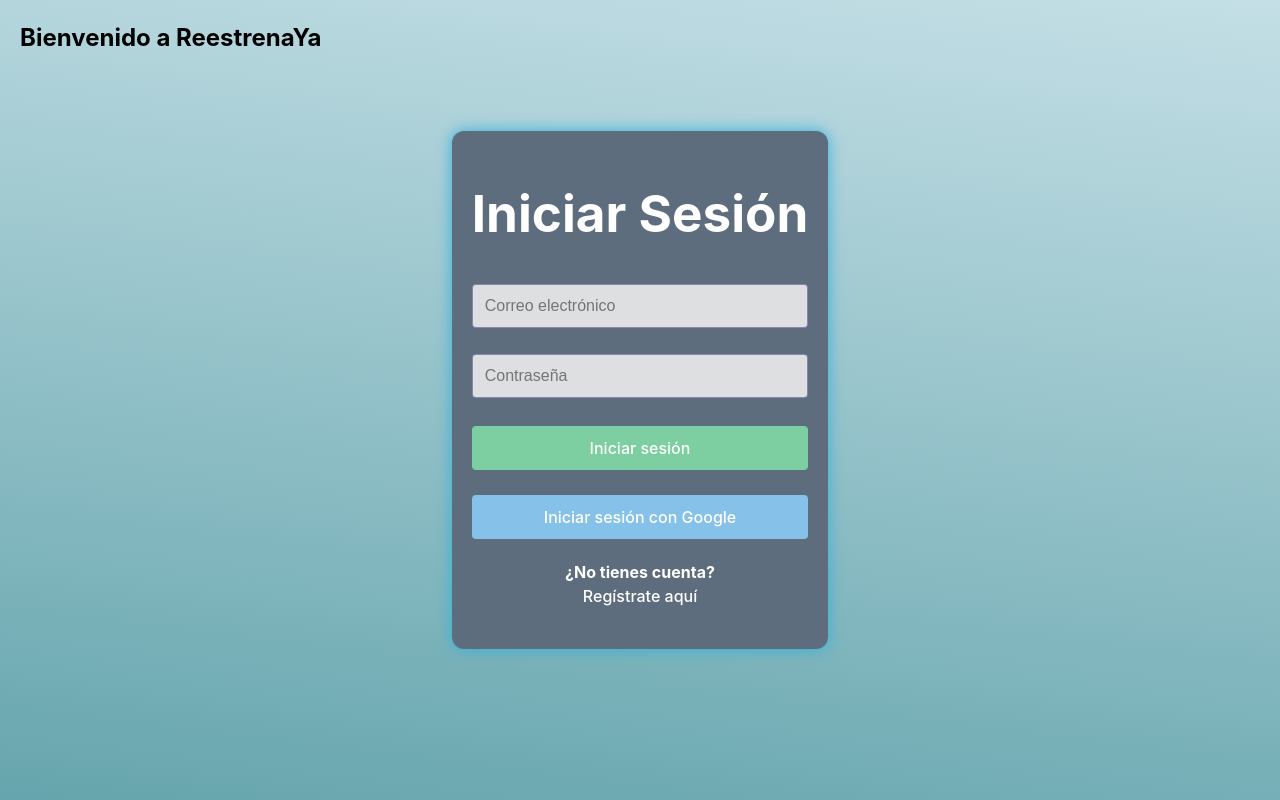
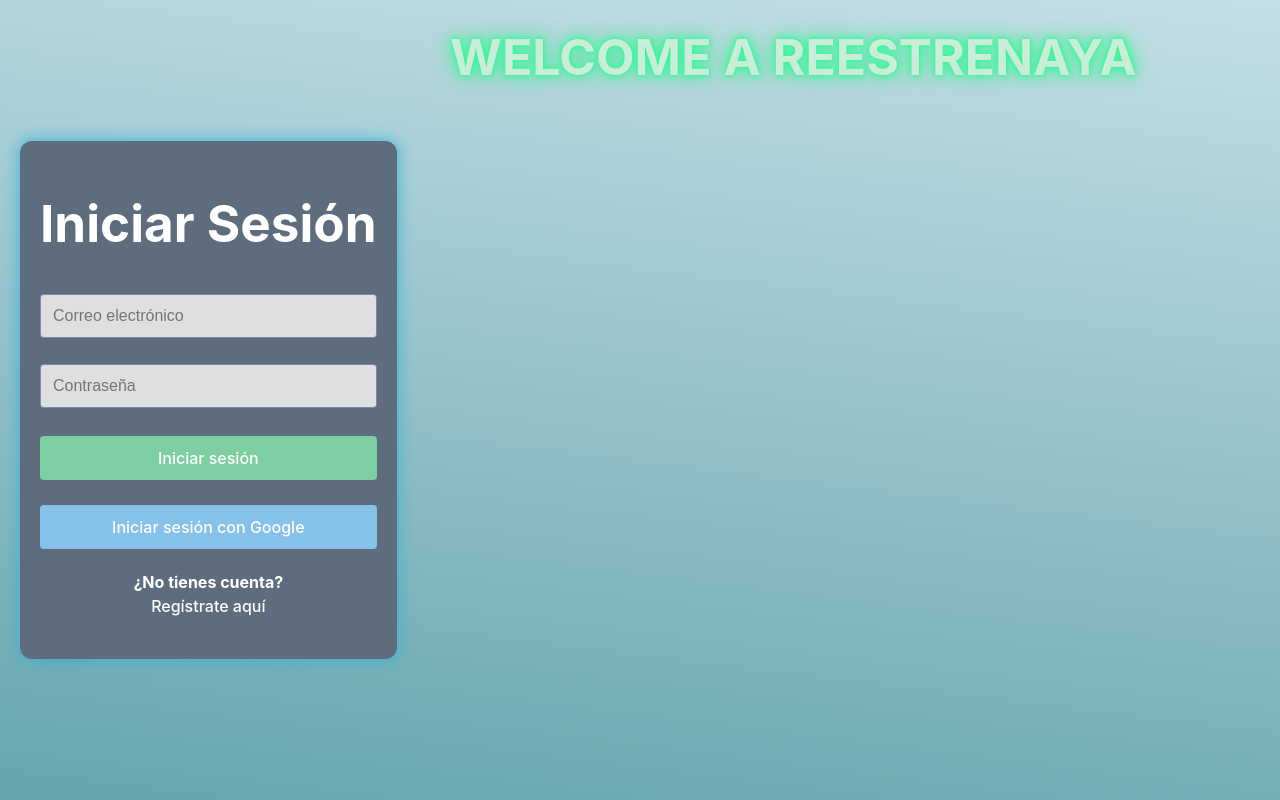
Before and after one commit to Sr-andres/marketplace, a React (Vite) app in the folder marketplace/: page / in a window 1280 px wide. Built offline with nearby package versions, Linux system fonts and the light colour scheme; no server answers.

Commit message:
2 comit, cambio del login rb y acomodo, cambio de organizar los los productos a la izquierda para luego agg el maps

```diff
--- a/marketplace/src/components/Login.css
+++ b/marketplace/src/components/Login.css
@@ -1,14 +1,13 @@
 /* Login.css */
-body {
-    margin: 0;
-    display: flex;
-    place-items: center;
-    min-width: 320px;
-    min-height: 100vh;
-    flex-direction: column;
-    justify-content: center;
-    background-color: #85929e ;
-}
+/* body {
+  /* background-image: url("/src/assets/img/fondo.jpeg");
+  background-size: cover;
+  background-position: center;
+  background-repeat: no-repeat;
+  height: 100vh;
+  margin: 0;
+  padding: 0; */
+
 /* Contenedor principal del login */
 @keyframes animar-sombra {
   0% {
@@ -30,7 +29,7 @@
     display: flex;
     padding: 20px;
     max-width: 400px;
-    margin: auto;
+    margin: 20px;
     background-color: rgb(93, 109, 126);
     border-radius: 12px;
     animation: animar-sombra 5s infinite ease-in-out; /* Animación suave */
@@ -106,9 +105,34 @@
   .title-inic {
     position: absolute;
     top: 0; /* Lo coloca en la parte superior */
-    left: 0; /* Lo alinea a la izquierda */
+    left: 430px; /* Lo alinea a la izquierda */
     margin: 10px; /* Espacio opcional desde los bordes */
     padding: 10px; /* Para que el fondo verde no esté pegado al texto */
-    color: black;
-   ;
+    font-size: 50px;
+    font-weight: bold;
+    text-transform: uppercase;
+    animation: neonGlow 5s infinite alternate;
  }
+
+ @keyframes neonGlow {
+  0% {
+      color: rgb(255, 207, 179); /* Naranja vibrante */
+      text-shadow: 0 0 5px rgb(255, 94, 0), 0 0 10px rgb(255, 165, 0), 0 0 20px rgb(255, 94, 0);
+  }
+  25% {
+      color: rgb(177, 205, 247); /* Azul eléctrico */
+      text-shadow: 0 0 5px rgb(0, 102, 255), 0 0 10px rgb(0, 204, 255), 0 0 20px rgb(0, 102, 255);
+  }
+  50% {
+      color: rgb(255, 181, 211); /* Rosa neón */
+      text-shadow: 0 0 5px rgb(255, 0, 102), 0 0 10px rgb(255, 102, 204), 0 0 20px rgb(255, 0, 102);
+  }
+  75% {
+      color: rgb(235, 235, 210); /* Amarillo brillante */
+      text-shadow: 0 0 5px rgba(255, 255, 0, 0.455), 0 0 10px rgb(143, 143, 68), 0 0 20px rgb(182, 182, 14);
+  }
+  100% {
+      color: rgb(197, 237, 217); /* Verde neón */
+      text-shadow: 0 0 5px rgb(0, 255, 128), 0 0 10px rgb(102, 255, 204), 0 0 20px rgb(0, 255, 128);
+  }
+}
--- a/marketplace/src/components/Login.jsx
+++ b/marketplace/src/components/Login.jsx
@@ -33,7 +33,7 @@
 
   return (
     <div>
-      <h2 className="title-inic">Bienvenido a ReestrenaYa</h2>
+      <h2 className="title-inic">WELCOME A REESTRENAYA</h2>
 
       <div className="login-container">
         <h1>Iniciar Sesión</h1>
--- a/marketplace/src/components/Marketplace.css
+++ b/marketplace/src/components/Marketplace.css
@@ -10,7 +10,9 @@
   margin-bottom: 20px;
   color: #333;
 }
-
+.title{
+  text-align: center;
+}
 .publish-button,
 .logout-button {
   padding: 10px 20px;
--- a/marketplace/src/components/Marketplace.jsx
+++ b/marketplace/src/components/Marketplace.jsx
@@ -62,7 +62,7 @@
   };
   return (
     <div className="marketplace-container">
-      <h1>Marketplace</h1>
+      <h1 className="title">Bienvenido a ReestrenaYa</h1>
 
       {!isFormVisible && (
         <button className="publish-button" onClick={() => setIsFormVisible(true)}>
```
Also changed, not shown: marketplace/src/assets/img/fondo-marketplace.jpeg (added), marketplace/src/assets/img/fondo.jpeg (added).
